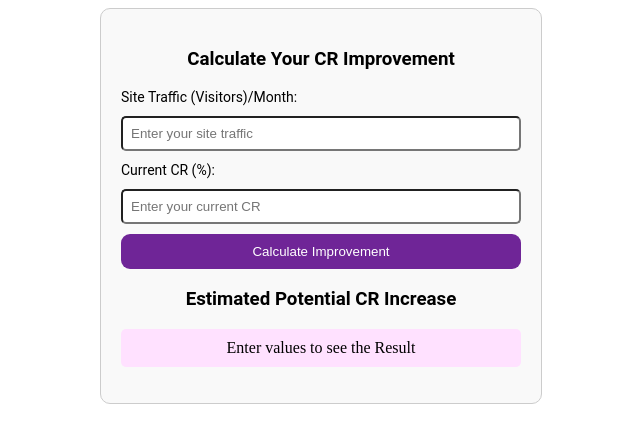
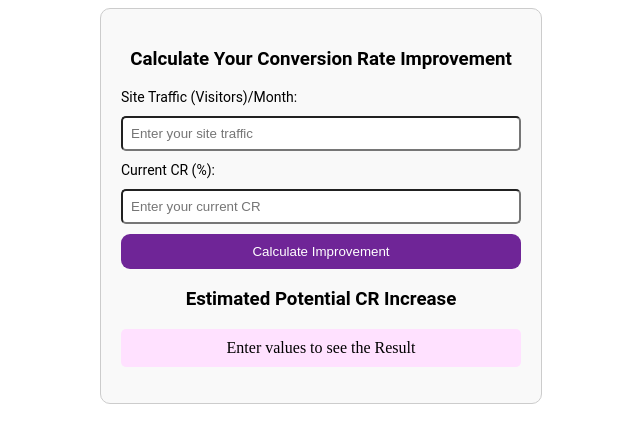
Before and after one commit to DevBehindYou/calculatorForCW, a plain HTML site: page index.html in a window 1280 px wide. Shown: the whole page, without its empty margins (319-959 px from the left). Drawn offline with Linux system fonts and the light colour scheme.

Commit message:
index.html

```diff
--- a/index.html
+++ b/index.html
@@ -8,7 +8,7 @@
 <body>
     <!-- CR Calculator -->
     <div id="cr-calculator" style="max-width: 400px; margin: auto; padding: 20px; border: 1px solid #ccc; border-radius: 10px; background-color: #f9f9f9;">
-        <h3 style="text-align: center; font-family: 'Roboto', sans-serif;">Calculate Your CR Improvement</h3>
+        <h3 style="text-align: center; font-family: 'Roboto', sans-serif;">Calculate Your Conversion Rate Improvement</h3>
 
         <label style="text-align: center; font-family: 'Roboto', sans-serif; font-size: 14px;" for="siteTraffic">Site Traffic (Visitors)/Month:</label><br>
         <input type="number" id="siteTraffic" placeholder="Enter your site traffic" style="width: 95%; padding: 8px; margin: 10px 0; border-radius: 5px;" required><br>
```
